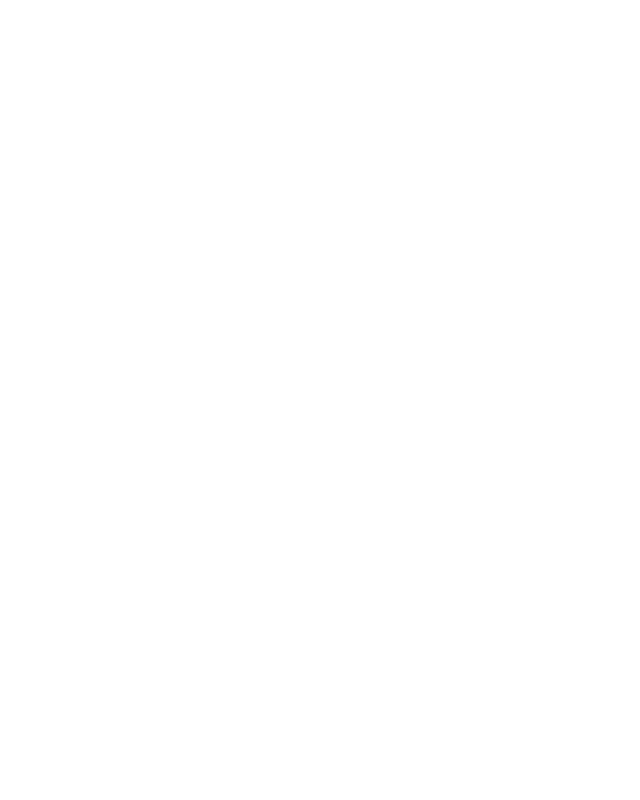
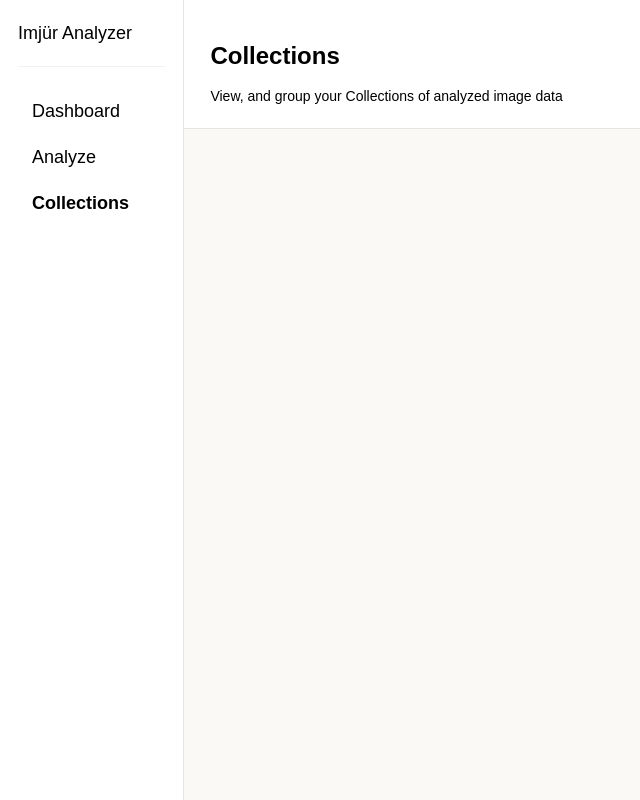
Before and after one commit to ZurielRedux/ImageAnalyzer, a React (Vite) app in the folder Frontend/: page /collections in a window 1280 px wide. Before the commit this address had no page. Shown: the whole page, without its empty margins (0-640 px from the left). Built offline with nearby package versions, Linux system fonts and the light colour scheme.

Commit message:
fix: update collections naming, add header to pages

```diff
--- a/Frontend/src/components/Header.tsx
+++ b/Frontend/src/components/Header.tsx
@@ -2,7 +2,7 @@ import styles from "@/styles/header.module.scss";
 
 interface IHeader {
   title: string;
-  description: string;
+  description?: string;
 }
 
 const Header = ({ title, description }: IHeader) => {
--- a/Frontend/src/constants/labels.ts
+++ b/Frontend/src/constants/labels.ts
@@ -18,18 +18,23 @@ export const navbarLinks: INavbarLinks = [
     title: "Analyze",
   },
   {
-    url: "/collection",
-    title: "Collection",
+    url: "/collections",
+    title: "Collections",
   },
 ];
 
 export const AnalyzeHeaderInfo: IHeaderInfo = {
   title: "Analyze Image",
   description:
-    "Upload your image to view various visual stats and features like categories, colors, objects, and information tags",
+    "Upload an image to view various visual stats and features such as categories, colors, objects, and information tags",
 };
 
 export const DashboardHeaderInfo: IHeaderInfo = {
   title: "Dashboard",
   description: "",
 };
+
+export const CollectionsHeaderInfo: IHeaderInfo = {
+  title: "Collections",
+  description: "View, and group your Collections of analyzed image data",
+};
--- a/Frontend/src/pages/Collection.tsx
+++ /dev/null
@@ -1,5 +0,0 @@
-const Collection = () => {
-  return <div></div>;
-};
-
-export default Collection;
--- /dev/null
+++ b/Frontend/src/pages/Collections.tsx
@@ -0,0 +1,17 @@
+import Header from "@/components/Header";
+import { CollectionsHeaderInfo } from "@/constants/labels";
+
+import styles from "@/styles/collection.module.scss";
+
+const Collections = () => {
+  return (
+    <div className={styles["collection-page-container"]}>
+      <Header
+        title={CollectionsHeaderInfo.title}
+        description={CollectionsHeaderInfo.description}
+      />
+    </div>
+  );
+};
+
+export default Collections;
--- a/Frontend/src/pages/Dashboard.tsx
+++ b/Frontend/src/pages/Dashboard.tsx
@@ -1,5 +1,12 @@
+import Header from "@/components/Header";
+import { DashboardHeaderInfo } from "@/constants/labels";
+
 const Dashboard = () => {
-  return <div>Dashboard</div>;
+  return (
+    <div>
+      <Header title={DashboardHeaderInfo.title} />
+    </div>
+  );
 };
 
 export default Dashboard;
--- a/Frontend/src/routes/routes.tsx
+++ b/Frontend/src/routes/routes.tsx
@@ -4,7 +4,7 @@ import AuthLayout from "@/components/Layout/AuthLayout";
 import MainLayout from "@/components/Layout/MainLayout";
 import Analyze from "@/pages/Analyze";
 import Dashboard from "@/pages/Dashboard";
-import Collection from "@/pages/Collection";
+import Collections from "@/pages/Collections";
 
 const Router = () => {
   const routes: RouteObject[] = [
@@ -22,7 +22,7 @@ const Router = () => {
       children: [
         { path: "/", element: <Dashboard /> },
         { path: "/analyze", element: <Analyze /> },
-        { path: "/collection", element: <Collection /> },
+        { path: "/collections", element: <Collections /> },
       ],
     },
   ];
--- /dev/null
+++ b/Frontend/src/styles/collection.module.scss
@@ -0,0 +1,4 @@
+.collection-page-container {
+  width: 100%;
+  height: auto;
+}
```
